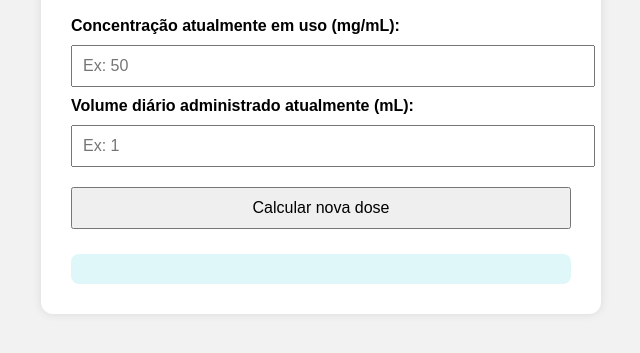
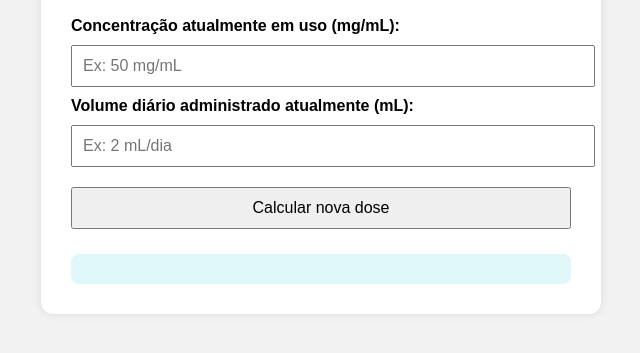
Before and after one commit to andrigolorenzoni/calculadora2025, a plain HTML site: page index.html in a window 1280 px wide. Shown: the part 109-462 px from the top of the page, without its empty margins (319-959 px from the left). Drawn offline with Linux system fonts and the light colour scheme.

Commit message:
Update index.html

```diff
--- a/index.html
+++ b/index.html
@@ -45,10 +45,10 @@
   <h2>Calculadora de Equivalência de Canabidiol</h2>
 
   <label for="concentracaoAtual">Concentração atualmente em uso (mg/mL):</label>
-  <input type="number" id="concentracaoAtual" step="0.01" placeholder="Ex: 50">
+  <input type="number" id="concentracaoAtual" step="0.01" placeholder="Ex: 50 mg/mL">
 
   <label for="volumeAtual">Volume diário administrado atualmente (mL):</label>
-  <input type="number" id="volumeAtual" step="0.01" placeholder="Ex: 1">
+  <input type="number" id="volumeAtual" step="0.01" placeholder="Ex: 2 mL/dia">
 
   <button onclick="calcularEquivalencia()">Calcular nova dose</button>
 
```
